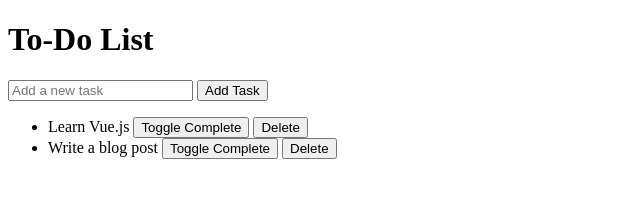
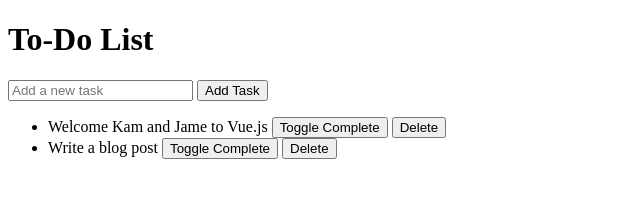
Before and after one commit to hunterAntal/VueToDoApp, a plain HTML site: page todo.html in a window 1280 px wide. Shown: the whole page, without its empty margins (0-640 px from the left). Drawn offline with nearby package versions, Linux system fonts and the light colour scheme.

Commit message:
added message

```diff
--- a/todo.html
+++ b/todo.html
@@ -44,7 +44,7 @@
         newTask: '',
         // Array of tasks, each with text and completed status
         tasks: [
-          { text: 'Learn Vue.js', completed: false },
+          { text: 'Welcome Kam and Jame to Vue.js', completed: false },
           { text: 'Write a blog post', completed: false }
         ]
       },
```
